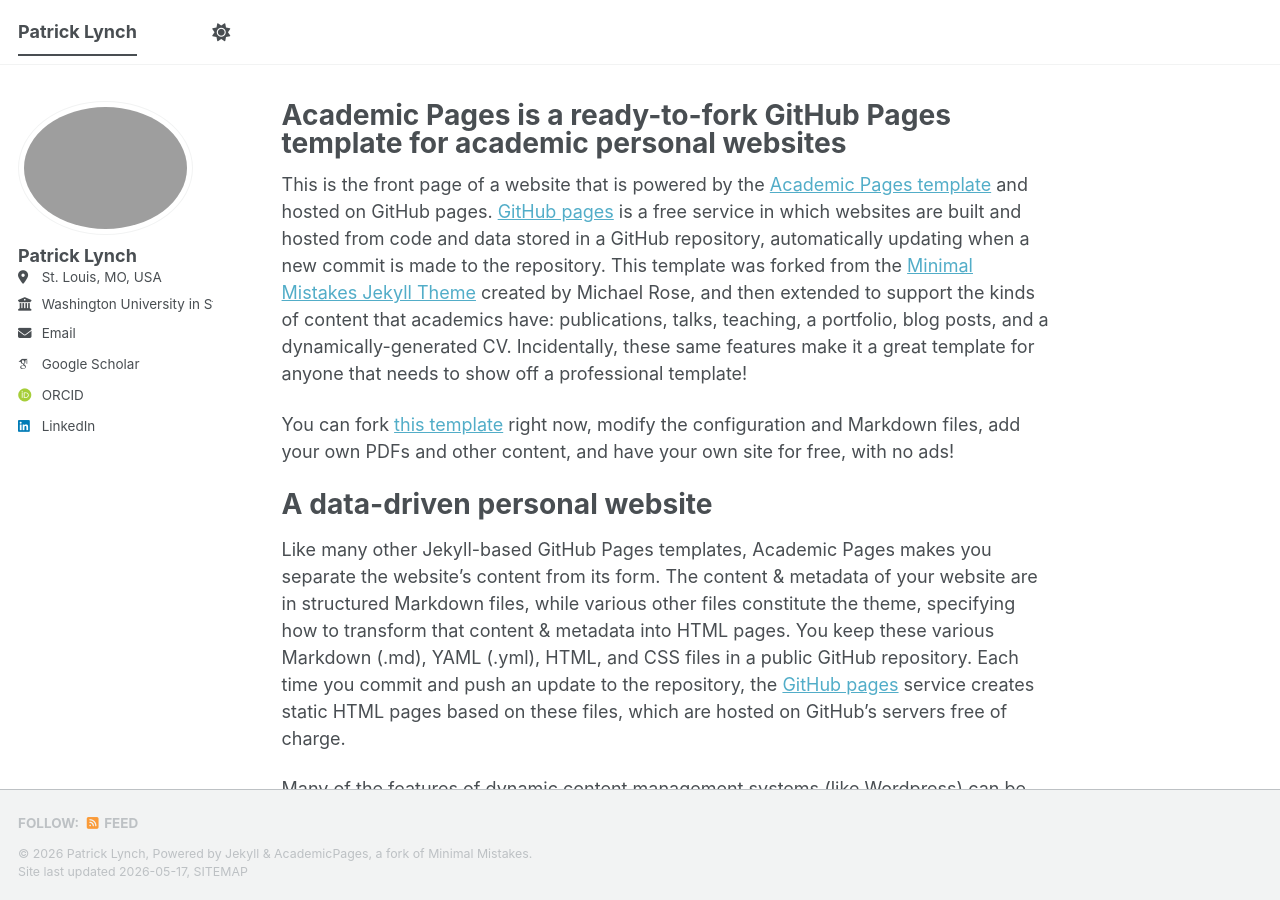
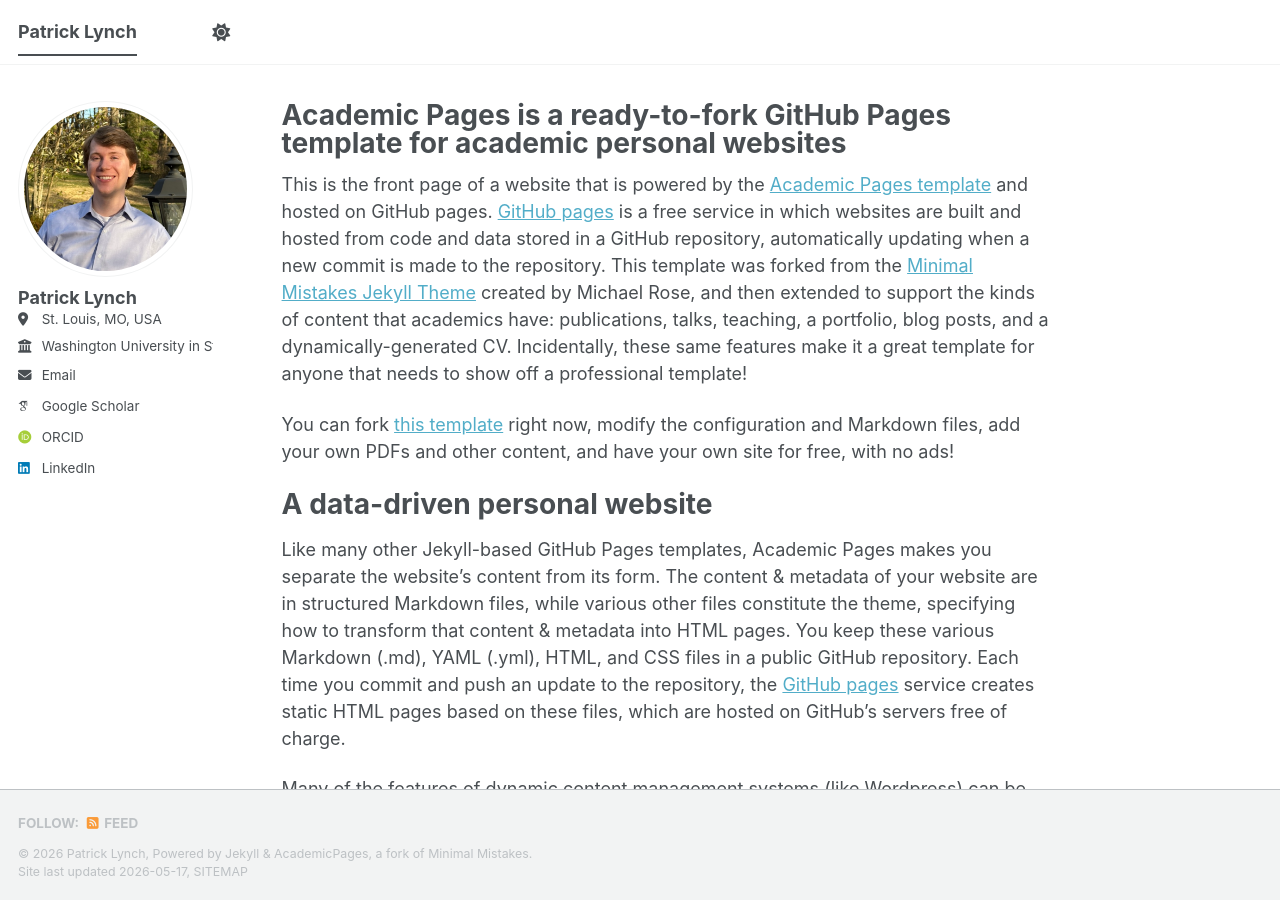
Before and after one commit to patricklynch7/patricklynch7.github.io, a Jekyll site: the page built from _pages/about.md, in a window 1280 px wide and 900 px high. Built offline with Jekyll 4.4.1, drawn with Linux system fonts in a browser that asks for light colours; some web fonts are replaced; a script bundle is joined from its source files by our own code; library files that are not in the unit come from our copies.

Commit message:
Update avatar file extension from jpg to jpeg

```diff
--- a/_config.yml
+++ b/_config.yml
@@ -23,7 +23,7 @@
 #               Additional customization can be done by editing /_includes/author-profile.html
 author:
   # Biographic information
-  avatar           : "headshot.jpg"
+  avatar           : "headshot.jpeg"
   name             : "Patrick Lynch"
   pronouns         : # example: "she/her"
   # bio              : "Short biography for the left-hand sidebar"
```
